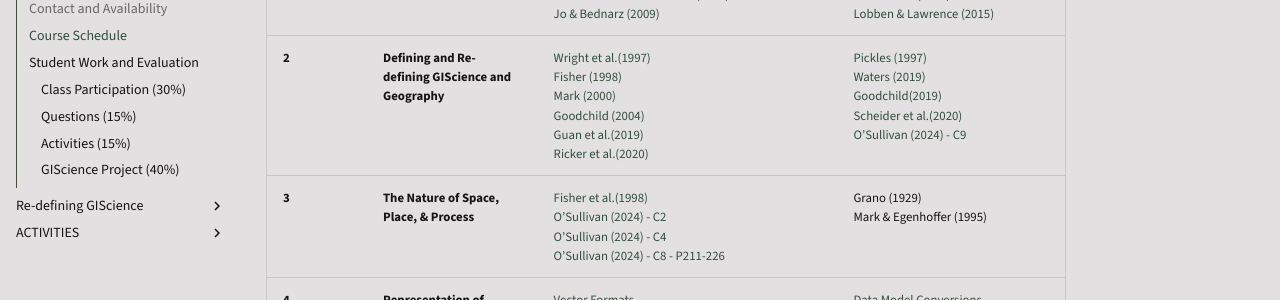
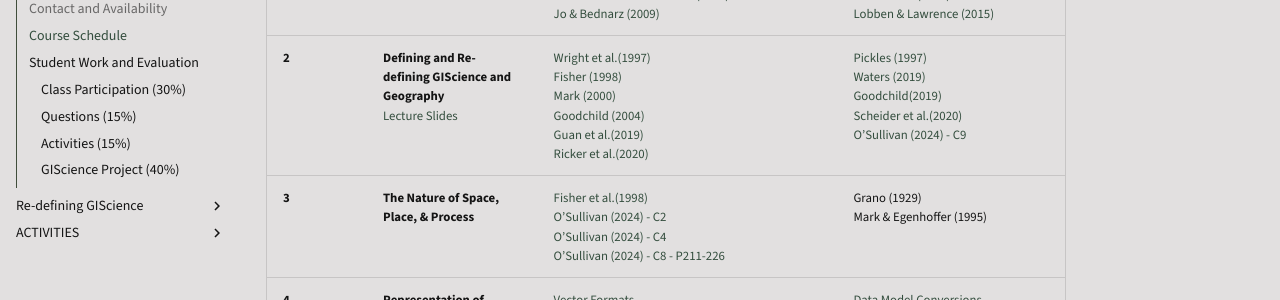
Before and after one commit to giscience-research/geog281a, an MkDocs documentation site: the page built from src/course-info.md, in a window 1280 px wide and 900 px high, scrolled down 940 px. Shown: the part 153-453 px from the top of the window. Built offline with MkDocs 1.6.1 and Material for MkDocs 9.7.7, drawn with Linux system fonts in a browser that asks for light colours; comment, search, counter and statistics services are not loaded.

Commit message:
sync slides to main page

```diff
--- a/docs/course-info/index.html
+++ b/docs/course-info/index.html
@@ -727,7 +727,7 @@
 </tr>
 <tr>
 <td><strong>2</strong></td>
-<td><strong>Defining and Re-defining GIScience and Geography</strong></td>
+<td><strong>Defining and Re-defining GIScience and Geography</strong> <br> <a href="../slides/Redinfing-GIScience.pdf">Lecture Slides</a></td>
 <td><a href="../readings/wk2/wright1997.pdf">Wright et al.(1997)</a> <br> <a href="../readings/wk2/fisher1998.pdf">Fisher (1998)</a><br> <a href="../readings/wk2/mark2000.pdf">Mark (2000)</a> <br> <a href="../readings/wk2/goodchild2004.pdf">Goodchild (2004)</a> <br> <a href="../readings/wk2/guan2019.pdf">Guan et al.(2019)</a> <br> <a href="../readings/wk2/ricker2020.pdf">Ricker et al.(2020)</a></td>
 <td><a href="../readings/wk2/pickles1997.pdf">Pickles (1997)</a> <br> <a href="../readings/wk2/waters2019.pdf">Waters (2019)</a> <br> <a href="../readings/wk2/goodchild2019.pdf">Goodchild(2019)</a> <br> <a href="../readings/wk2/scheider2020.pdf">Scheider et al.(2020)</a> <br> <a href="../readings/wk2/CGChapter9.pdf">O&rsquo;Sullivan (2024) - C9</a></td>
 </tr>
--- a/src/course-info.md
+++ b/src/course-info.md
@@ -23,7 +23,7 @@ This course teaches students to think critically about the nature of spatial pro
  | Week | Topic | Primary | Additional |
  | --- | --- | --- | --- |
  | __1__ | __Spatial Thinking__ <br> [Lecture Slides](slides/Spatial-Thinking.pdf)| [Golledge (2008)](readings/wk1/Golledge2008.pdf) <br> [National Research Council (2006)](readings/wk1/NRC_2006.pdf) <br> [Jo & Bednarz (2009)](readings/wk1/Jo_2009.pdf)| Lynch (1960) <br> [Marsh et al. (2007)](readings/wk1/Marsh_2007.pdf) <br> [Lobben & Lawrence (2015)](readings/wk1/Lobben_2015.pdf) |
- | __2__ | __Defining and Re-defining GIScience and Geography__ | [Wright et al.(1997)](readings/wk2/wright1997.pdf) <br> [Fisher (1998)](readings/wk2/fisher1998.pdf)<br> [Mark (2000)](readings/wk2/mark2000.pdf) <br> [Goodchild (2004)](readings/wk2/goodchild2004.pdf) <br> [Guan et al.(2019)](readings/wk2/guan2019.pdf) <br> [Ricker et al.(2020)](readings/wk2/ricker2020.pdf) | [Pickles (1997)](readings/wk2/pickles1997.pdf) <br> [Waters (2019)](readings/wk2/waters2019.pdf) <br> [Goodchild(2019)](readings/wk2/goodchild2019.pdf) <br> [Scheider et al.(2020)](readings/wk2/scheider2020.pdf) <br> [O'Sullivan (2024) - C9](readings/wk2/CGChapter9.pdf) |
+ | __2__ | __Defining and Re-defining GIScience and Geography__ <br> [Lecture Slides](slides/Redinfing-GIScience.pdf)| [Wright et al.(1997)](readings/wk2/wright1997.pdf) <br> [Fisher (1998)](readings/wk2/fisher1998.pdf)<br> [Mark (2000)](readings/wk2/mark2000.pdf) <br> [Goodchild (2004)](readings/wk2/goodchild2004.pdf) <br> [Guan et al.(2019)](readings/wk2/guan2019.pdf) <br> [Ricker et al.(2020)](readings/wk2/ricker2020.pdf) | [Pickles (1997)](readings/wk2/pickles1997.pdf) <br> [Waters (2019)](readings/wk2/waters2019.pdf) <br> [Goodchild(2019)](readings/wk2/goodchild2019.pdf) <br> [Scheider et al.(2020)](readings/wk2/scheider2020.pdf) <br> [O'Sullivan (2024) - C9](readings/wk2/CGChapter9.pdf) |
 | __3__ | __The Nature of Space, Place, & Process__ | [Fisher et al.(1998)](readings/wk3/fisher1998.pdf) <br> [O'Sullivan (2024) - C2](readings/wk3/CGChapter2.pdf) <br> [O'Sullivan (2024) - C4](readings/wk3/CGChapter4.pdf) <br> [O'Sullivan (2024) - C8 - P211-226](readings/wk3/CGChapter8-1.pdf) | Grano (1929) <br> Mark & Egenhoffer (1995) |
 | __4__ | __Representation of Processes & Objects as Spatial Data__| [Vector Formats](https://gistbok-topics.ucgis.org/CV-02-003) <br> [Raster Formats](https://gistbok-topics.ucgis.org/CV-02-020) <br>  [Spatial Database](https://gistbok-topics.ucgis.org/DM-01-001) <br> [GeoDatabase](https://gistbok-topics.ucgis.org/DM-01-004) | [Data Model Conversions](https://gistbok-topics.ucgis.org/DM-06-086) <br> [Generalization](https://gistbok-topics.ucgis.org/DM-06-085) <br> [Large Database Problems](https://gistbok-topics.ucgis.org/DM-01-070) |
 | __5__ | __Cartography & Geovisualization__| [Monmonier (1991) Chapter 2-3](readings/wk5/Monmonier2-3.pdf) <br> [Roth (2024)](readings/wk5/Roth2024.pdf) <br> [Roth (2013)](readings/wk5/Roth2013.pdf) <br> [Roth et al. (2017)](readings/wk5/Roth2017.pdf) <br> [Cartography and Science](https://gistbok-topics.ucgis.org/CV-01-001) <br> [Geovisualizations](https://gistbok-topics.ucgis.org/CV-05-035)| [Imhof (1975)](readings/wk5/Imhof-1975.pdf) <br> [Cleland (1921)](readings/wk5/Cleland18-26.pdf) <br> [Houtman (2026)](readings/wk5/Houtman2026.pdf) <br> [Robinson et al. (2017)](readings/wk5/Robinson2017.pdf) <br> [Bartling et al. (2021)](readings/wk5/Bartling2021.pdf) |
```
Also changed, not shown: docs/search/search_index.json (+1 -1 lines).
